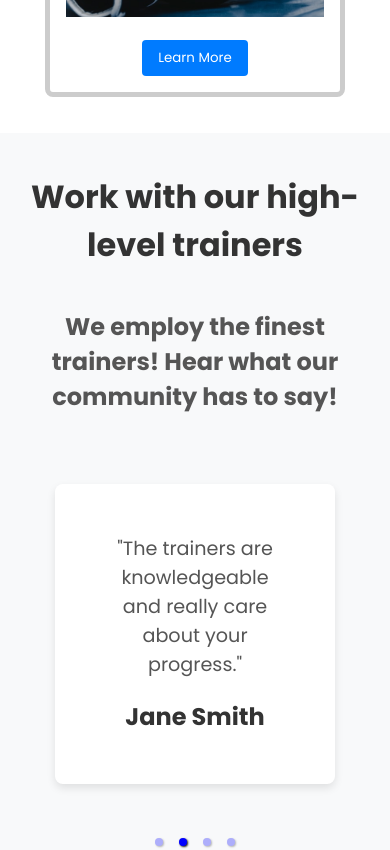
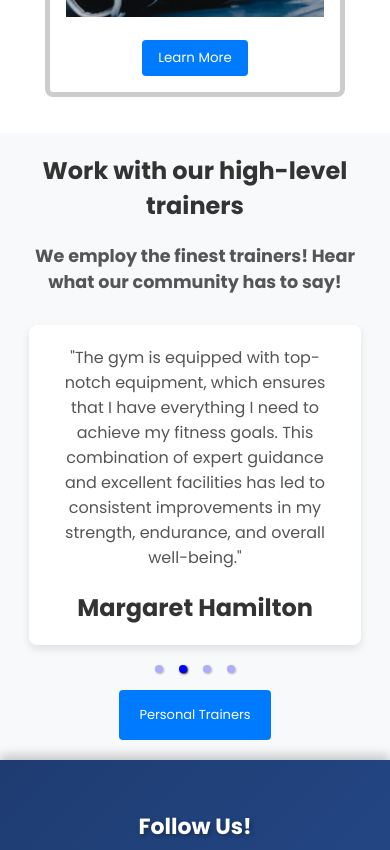
Before and after one commit to CodingOdysseyOrginal/Core_Fitness, a React (Vite) app in the folder frontend/: page / in a window 390 px wide. Shown: the part 2600-3450 px from the top of the page. Built offline with nearby package versions, Linux system fonts and the light colour scheme.

Commit message:
homepage @media

```diff
--- a/frontend/src/Pages/HomePage/HomePage.css
+++ b/frontend/src/Pages/HomePage/HomePage.css
@@ -1,3 +1,4 @@
+
 
 :root {
   --silver: #C0C0C0;
@@ -236,6 +237,65 @@
 .card:hover {
   transform: scale(1.05);
 }
+.forthsection {
+  padding: 40px 20px;
+  background-color: #f8f9fa;
+  text-align: center;
+}
+
+.forthsection h1 {
+  margin-bottom: 40px;
+  font-size: 2em;
+  color: #333;
+}
+
+.forthsection h2 {
+  margin-bottom: 20px;
+  font-size: 1.5em;
+  color: #555;
+}
+
+.testimonial {
+  background-color: white;
+  border-radius: 8px;
+  padding: 50px;
+  box-shadow: 0 4px 8px rgba(0, 0, 0, 0.1);
+  margin: 50px;
+  width: 80%;
+  margin-left: auto;
+  margin-right: auto;
+}
+
+.forthsection button{
+  padding: 15px 30px;
+  background-color: #007BFF;
+  color: white;
+  border: none;
+  border-radius: 4px;
+  cursor: pointer;
+  font-size: larger;
+}
+.forthsection button:hover{
+  background-color: #FFD700;
+  color: #000000;
+  border: #000000 solid 1px;
+
+}
+
+.testimonial p {
+  font-size: 1.2em;
+  color: #555;
+}
+
+.testimonial h3 {
+  margin-top: 20px;
+  font-size: 1.5em;
+  color: #333;
+}
+
+.carousel .control-dots .dot {
+  background-color: blue;
+}
 /* Media queries for tablet */
 @media (max-width: 768px) {
   .Homeintro {
@@ -293,6 +353,30 @@
 
   .card {
     max-width: 250px;
+  }
+  .forthsection {
+    padding: 30px 20px;
+  }
+
+  .forthsection h1 {
+    margin-bottom: 30px;
+    font-size: 1.8em;
+  }
+
+  .forthsection h2 {
+    margin-bottom: 15px;
+    font-size: 1.3em;
+  }
+
+  .testimonial {
+    padding: 30px;
+    margin: 30px auto;
+    width: 90%;
+  }
+
+  .forthsection button {
+    padding: 12px 24px;
+    font-size: medium;
   }
 }
 
@@ -355,65 +439,34 @@
   .card {
     max-width: 200px;
   }
-}
-
-@import 'react-responsive-carousel/lib/styles/carousel.min.css';
   .forthsection {
-  padding: 40px 20px;
-  background-color: #f8f9fa;
-  text-align: center;
+    padding: 20px;
   }
 
   .forthsection h1 {
-  margin-bottom: 40px;
-  font-size: 2em;
-  color: #333;
+    margin-bottom: 20px;
+    font-size: 1.5em;
   }
 
   .forthsection h2 {
-  margin-bottom: 20px;
-  font-size: 1.5em;
-  color: #555;
+    margin-bottom: 10px;
+    font-size: 1.1em;
   }
 
   .testimonial {
-  background-color: white;
-  border-radius: 8px;
-  padding: 50px;
-  box-shadow: 0 4px 8px rgba(0, 0, 0, 0.1);
-  margin: 50px;
-  width: 80%;
-  margin-left: auto;
-  margin-right: auto;
-}
-
-.forthsection button{
-  padding: 15px 30px;
-  background-color: #007BFF;
-  color: white;
-  border: none;
-  border-radius: 4px;
-  cursor: pointer;
-  font-size: larger;
-}
-.forthsection button:hover{
-  background-color: #FFD700;
-  color: #000000;
-  border: #000000 solid 1px;
-
+    padding: 20px;
+    margin: 20px auto;
+    width: 95%;
   }
 
   .testimonial p {
-  font-size: 1.2em;
-  color: #555;
+    font-size: 1em;
   }
 
-.testimonial h3 {
-  margin-top: 20px;
-  font-size: 1.5em;
-  color: #333;
+  .forthsection button {
+    padding: 15px 20px;
+    font-size: small;
   }
 
-.carousel .control-dots .dot {
-  background-color: blue;
+
 }
--- a/frontend/src/Pages/HomePage/HomePage.tsx
+++ b/frontend/src/Pages/HomePage/HomePage.tsx
@@ -107,12 +107,18 @@ const HomePage = () => {
         </motion.div>
       </div>
       <div className="forthsection" ref={testimonialRef}>
+        <motion.div
+          initial="hidden"
+          animate={testimonialInView ? "visible" : "hidden"}
+          variants={containerVariants}
+        >
           <motion.h1 variants={leftItemVariants}>
             Work with our high-level trainers
           </motion.h1>
           <motion.h2 variants={leftItemVariants}>
             We employ the finest trainers! Hear what our community has to say!
           </motion.h2>
+        </motion.div>
         <Carousel
           autoPlay
           infiniteLoop
@@ -125,20 +131,20 @@ const HomePage = () => {
           stopOnHover={true}
         >
           <div className="testimonial">
-            <p>"I've achieved my fitness goals thanks to the professional guidance of these trainers!"</p>
-            <h3>John Doe</h3>
+            <p>"The supportive gym community also plays a big role, offering encouragement and motivation every step of the way. With top-notch equipment and a positive atmosphere, I've seen consistent improvements in my strength, endurance, and overall well-being. They have helped me achieve my goals!"</p>
+            <h3>Bruce Wayne</h3>
           </div>
           <div className="testimonial">
-            <p>"The trainers are knowledgeable and really care about your progress."</p>
-            <h3>Jane Smith</h3>
+            <p>"The gym is equipped with top-notch equipment, which ensures that I have everything I need to achieve my fitness goals. This combination of expert guidance and excellent facilities has led to consistent improvements in my strength, endurance, and overall well-being."</p>
+            <h3>Margaret Hamilton</h3>
           </div>
           <div className="testimonial">
-            <p>"I feel more motivated and stronger every day thanks to the great trainers here."</p>
-            <h3>Mike Johnson</h3>
+            <p>"I feel more motivated and stronger every day thanks to the great trainers here. Their tailored approach ensures that my workouts align perfectly with my goals and current fitness level, leading to consistent improvements in my strength, endurance, and overall well-being."</p>
+            <h3>Ned Stark</h3>
           </div>
           <div className="testimonial">
-            <p>"The personalized training plans have made a huge difference in my fitness journey."</p>
-            <h3>Emily Davis</h3>
+            <p>"The plans are continually adjusted based on my performance, ensuring I am always challenged without being overwhelmed. As a result, I've seen consistent improvements in my strength, endurance, and overall well-being."</p>
+            <h3>Mary Shelley</h3>
           </div>
         </Carousel>
         <a href="/personaltrainers"><button>Personal Trainers</button></a>
```
Lines whose indentation alone changed are shown as unchanged.
